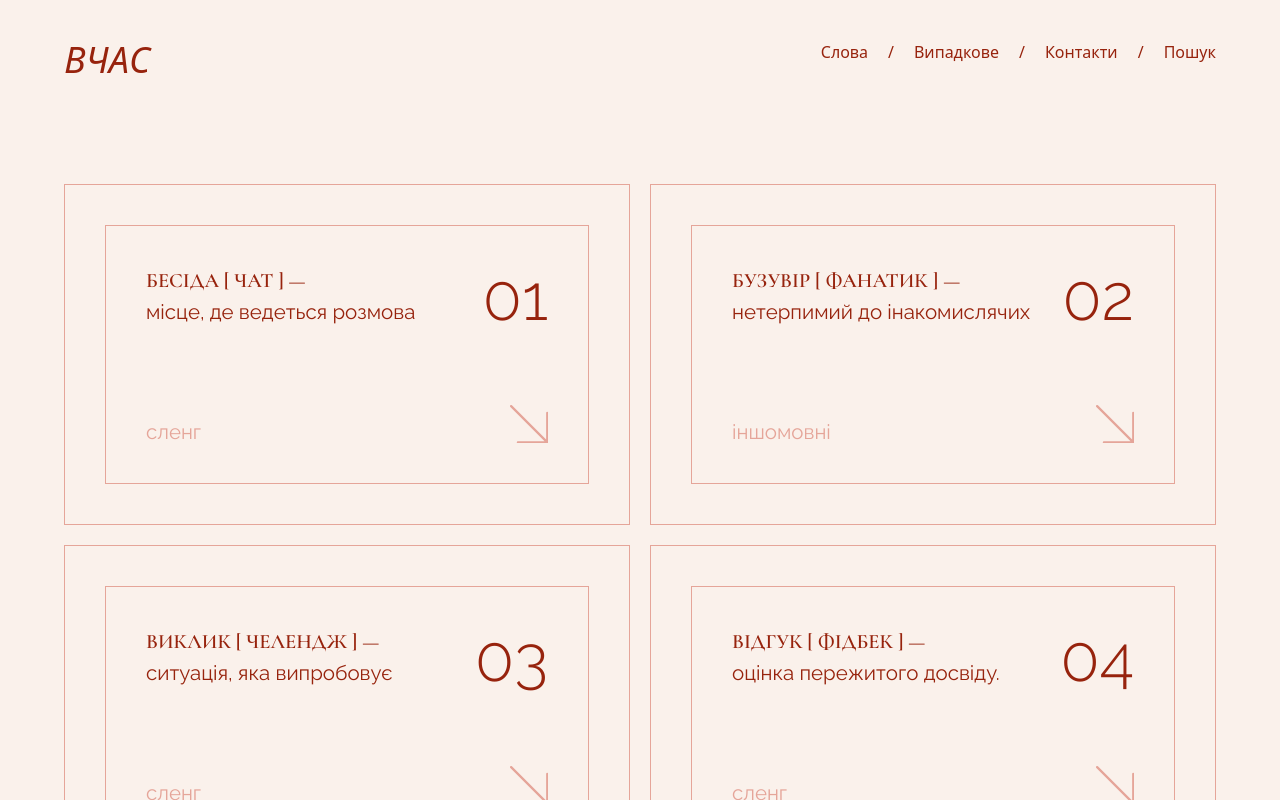
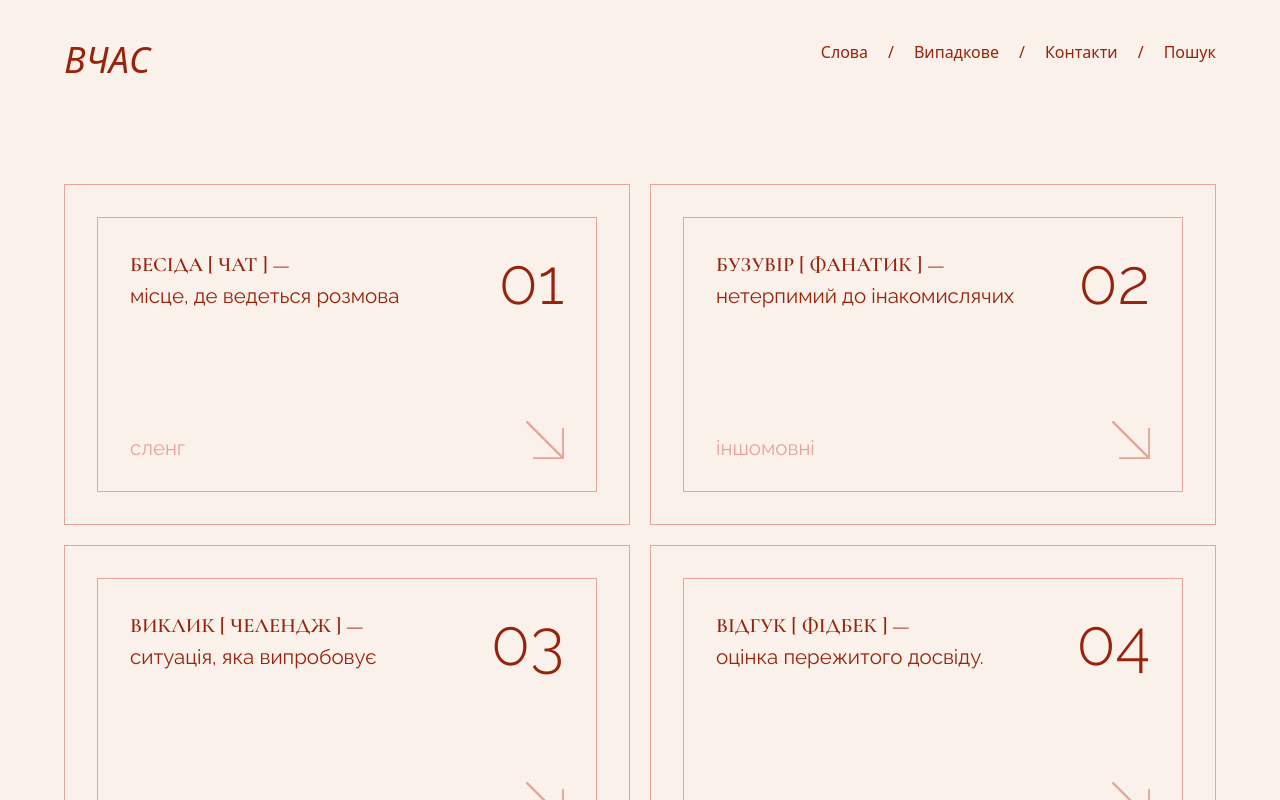
Before and after one commit to Peephie/Vchas, a React (Vite) app: page /words in a window 1280 px wide. Shown: the top 800 px of the page. Built offline with nearby package versions, Linux system fonts and the light colour scheme.

Commit message:
Added padding clamp

```diff
--- a/src/components/Card.jsx
+++ b/src/components/Card.jsx
@@ -13,8 +13,8 @@ const Card = (
   const formattedId = word.id < 10 ? '0' + word.id : word.id;
 
   return (
-    <div className='w-full h-full p-10 border border-peach h-6/10 leading-none'>
-      <div className={`${theme} p-10 h-full border border-peach bg-letter`} data-letter={() => word.primaryWord.slice(0, 1)}>
+    <div className='w-full h-full p-clamp-s border border-peach h-6/10 leading-none'>
+      <div className={`${theme} p-clamp-s h-full border border-peach bg-letter`} data-letter={() => word.primaryWord.slice(0, 1)}>
         <div className="flex flex-col justify-between h-full">
           <div className="flex justify-between">
             <div className='leading-normal'>
--- a/tailwind.config.js
+++ b/tailwind.config.js
@@ -47,6 +47,9 @@ export default {
       },
       width: {
         'clamp-s': 'clamp(32px, 3cqw, 64px)'
+      },
+      padding: {
+        'clamp-s': 'clamp(24px, 2.5cqw, 40px)'
       },
       aspectRatio: {
         'card': '1.66'
```
